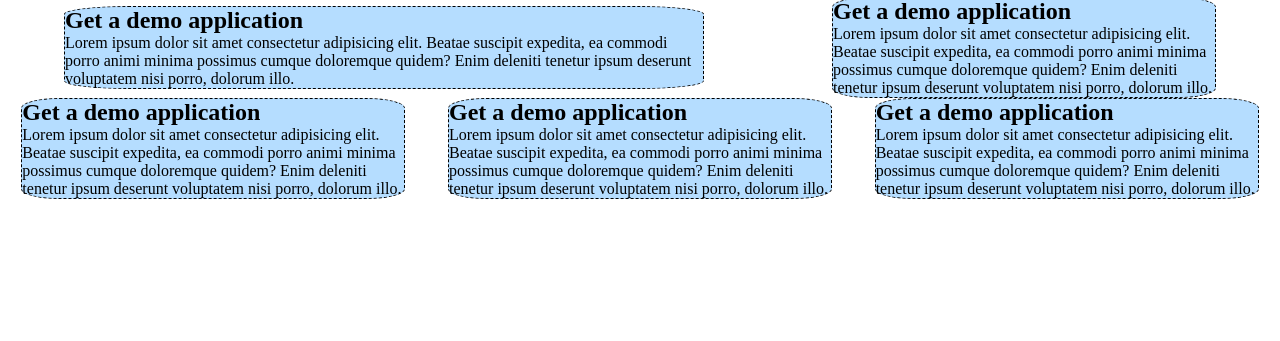
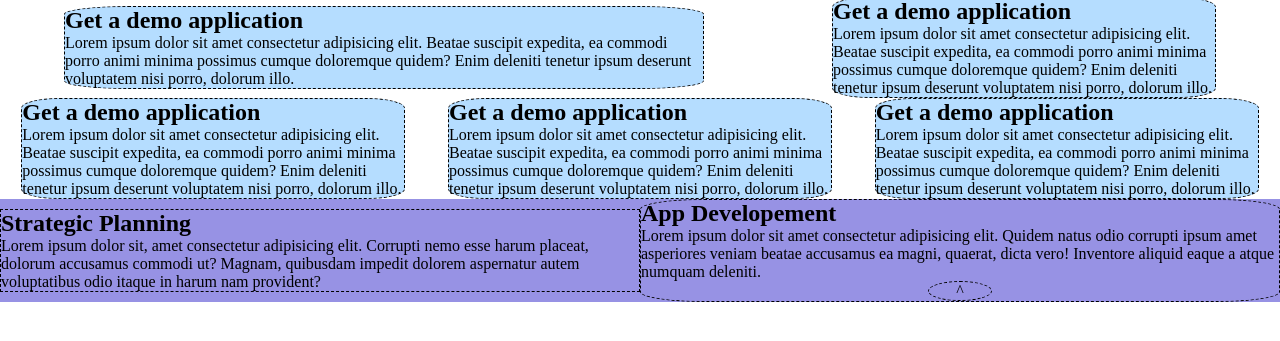
Before and after one commit to LorenzoMoccia/htmlcss-responsive-layout, a plain HTML site: page index.html in a window 1280 px wide. Shown: the part 39-380 px from the top of the page. Drawn offline with Linux system fonts and the light colour scheme.

Commit message:
Planning

```diff
--- a/css/style.css
+++ b/css/style.css
@@ -12,7 +12,7 @@
   }
 
 
-/*-------HEADER-------*/
+/*--------------------------HEADER-------------*/
 .header-container{
     background-color: #0084fd;
     display: flex;
@@ -34,7 +34,12 @@ li{
     display: none;
 }
 
-/*-------MAIN-------*/
+
+
+/*--------------MAIN----------------*/
+
+/*-------HIGHLIGHTS-------*/
+
 .card-container{
     display: flex;
     justify-content: center;
@@ -48,9 +53,33 @@ li{
     margin: auto;
 }
 
+/*-------PLANNING-------*/
+.planning{
+    background-color: #9792e4;
+}
+
+.text-container{
+    width: 80%;
+    margin: auto;
+}
+
+.app-developement-container{
+    width: 80%;
+    border-radius: 10%;
+    margin: auto;
+}
+
+.circle{
+    border-radius: 50%;
+    width: 10%;
+    margin: auto;
+    text-align: center;
+}
 
 /*-------RESPONSIVE-------*/
+.planning{
 
+}
 
 /*------TABLET-------*/
 @media screen and (max-width: 810px) {
@@ -99,6 +128,10 @@ li{
     #first-card{
         width: 50%
     }
+
+    .planning{
+        display: flex;
+    }
   }
 
   /*------MOBILE-------*/
--- a/index.html
+++ b/index.html
@@ -5,7 +5,7 @@
     <meta http-equiv="X-UA-Compatible" content="IE=edge">
     <meta name="viewport" content="width=device-width, initial-scale=1.0">
     <link rel="stylesheet" href="css/style.css">
-    <title>Document</title>
+    <title>Responsive</title>
 </head>
 <body>
     <!---------HEADER---------->
@@ -72,7 +72,26 @@
                 <!-----/SECONDA RIGA------>
             </div>
         </section>
-        <!--------------------------HIGHLIGHTS------------------------------------>
+        <!--------------------------/HIGHLIGHTS------------------------------------>
+
+        <!--------------------------PLANNING------------------------------------>
+        <section class="planning">
+            <div class="debug text-container">
+                <h1>Strategic Planning</h1>
+                <p>Lorem ipsum dolor sit, amet consectetur adipisicing elit. Corrupti nemo esse harum placeat, dolorum accusamus commodi ut? Magnam, quibusdam impedit dolorem aspernatur autem voluptatibus odio itaque in harum nam provident?</p>
+            </div>
+
+            <div class="debug app-developement-container">
+                <h2>App Developement</h2>
+                <p>Lorem ipsum dolor sit amet consectetur adipisicing elit. Quidem natus odio corrupti ipsum amet asperiores veniam beatae accusamus ea magni, quaerat, dicta vero! Inventore aliquid eaque a atque numquam deleniti.</p>
+                <div class="debug circle">
+                    ^
+                </div>
+            </div>
+        </section>
+        <!--------------------------/PLANNING------------------------------------>
+
+
 
     </main>
     <!---------/MAIN---------->
```
